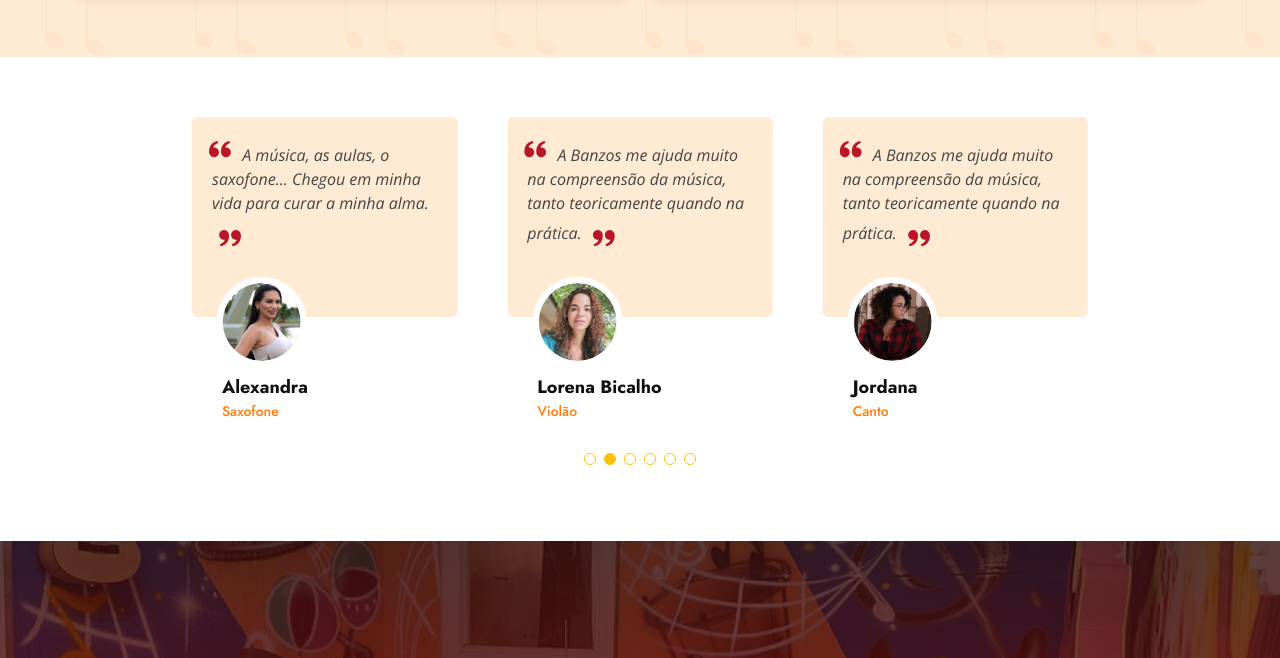
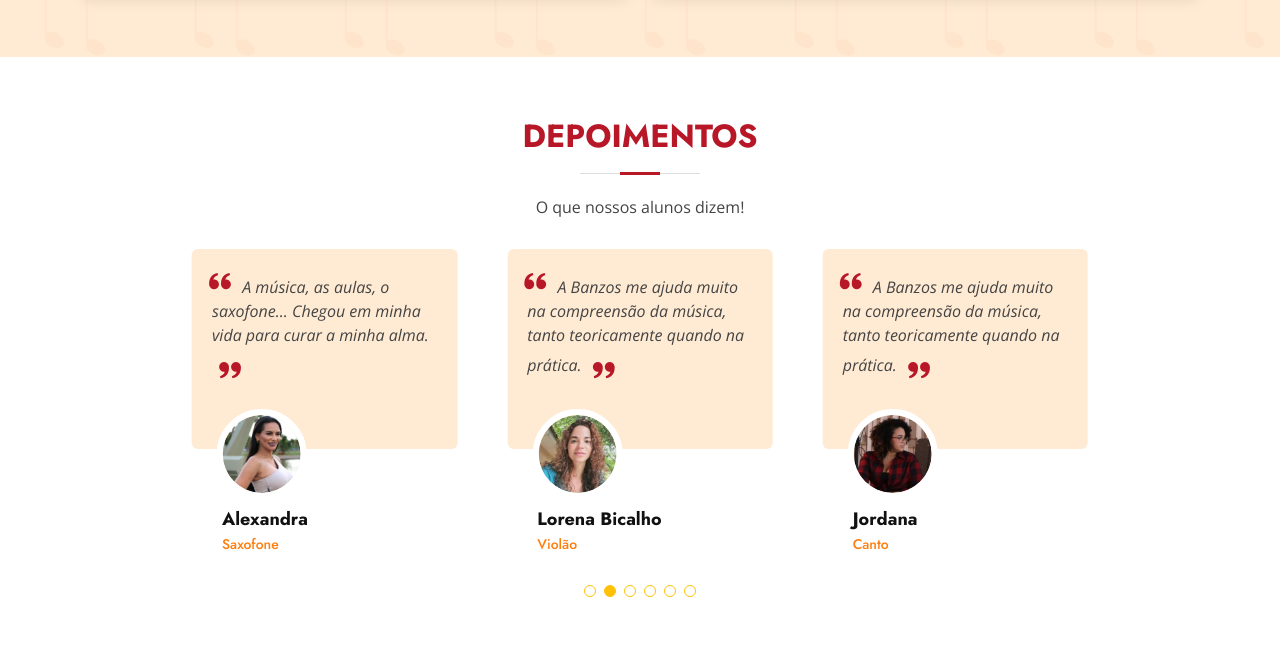
Before and after one commit to EscolaBanzos/site-plataforma, a plain HTML site: page index.html in a window 1280 px wide. Shown: the part 4126-4784 px from the top of the page. Drawn offline with nearby package versions, Linux system fonts and the light colour scheme.

Commit message:
Add title testimonials

```diff
--- a/index.html
+++ b/index.html
@@ -872,6 +872,10 @@
     <!-- ======= Testimonials Section ======= -->
     <section id="testimonials" class="testimonials">
       <div class="container">
+        <div class="section-title">
+          <h2>Depoimentos</h2>
+          <p>O que nossos alunos dizem!</p>
+        </div>
 
         <div class="row gy-4 d-flex justify-content-center">
 
```
